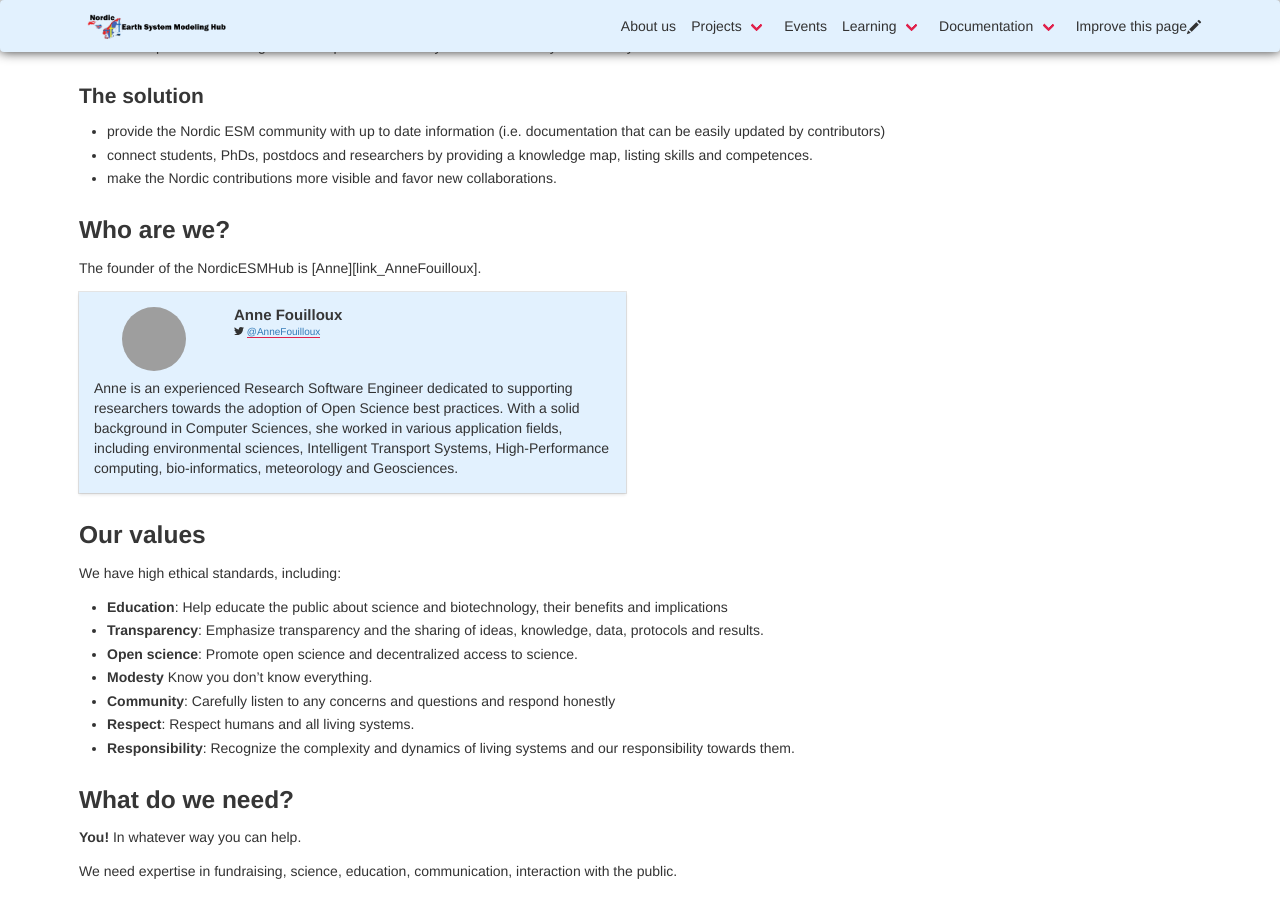
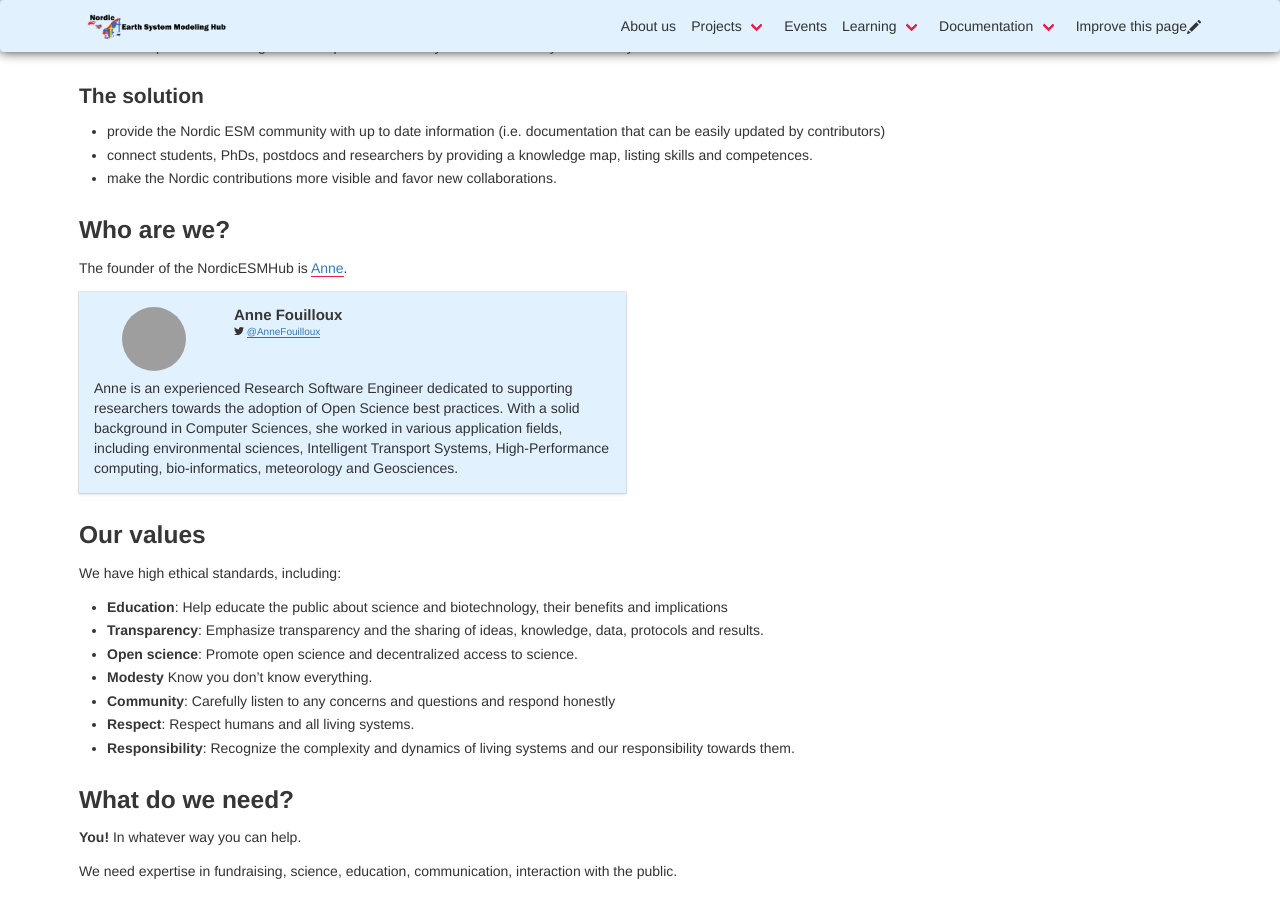
Before and after one commit to NordicESMhub/nordicesmhub.github.io, a Jekyll site: the page built from about.md, in a window 1280 px wide and 900 px high, scrolled down 909 px. Built offline with Jekyll 4.4.1, drawn with Linux system fonts in a browser that asks for light colours; nearby versions of some CDN libraries; part of the change alters nothing that is shown; grey boxes are pictures that could not be loaded.

Commit message:
bug fix: link for contributor was not set properly

```diff
--- a/about.md
+++ b/about.md
@@ -36,7 +36,7 @@ similar problems within your own University and country.
 
 ## Who are we?
 
-The founder of the NordicESMHub is [Anne][link_AnneFouilloux].
+The founder of the NordicESMHub is [Anne](https://annefou.github.io/).
 
 <div class="people">
   {% for entry in site.data['people'] %}
```
